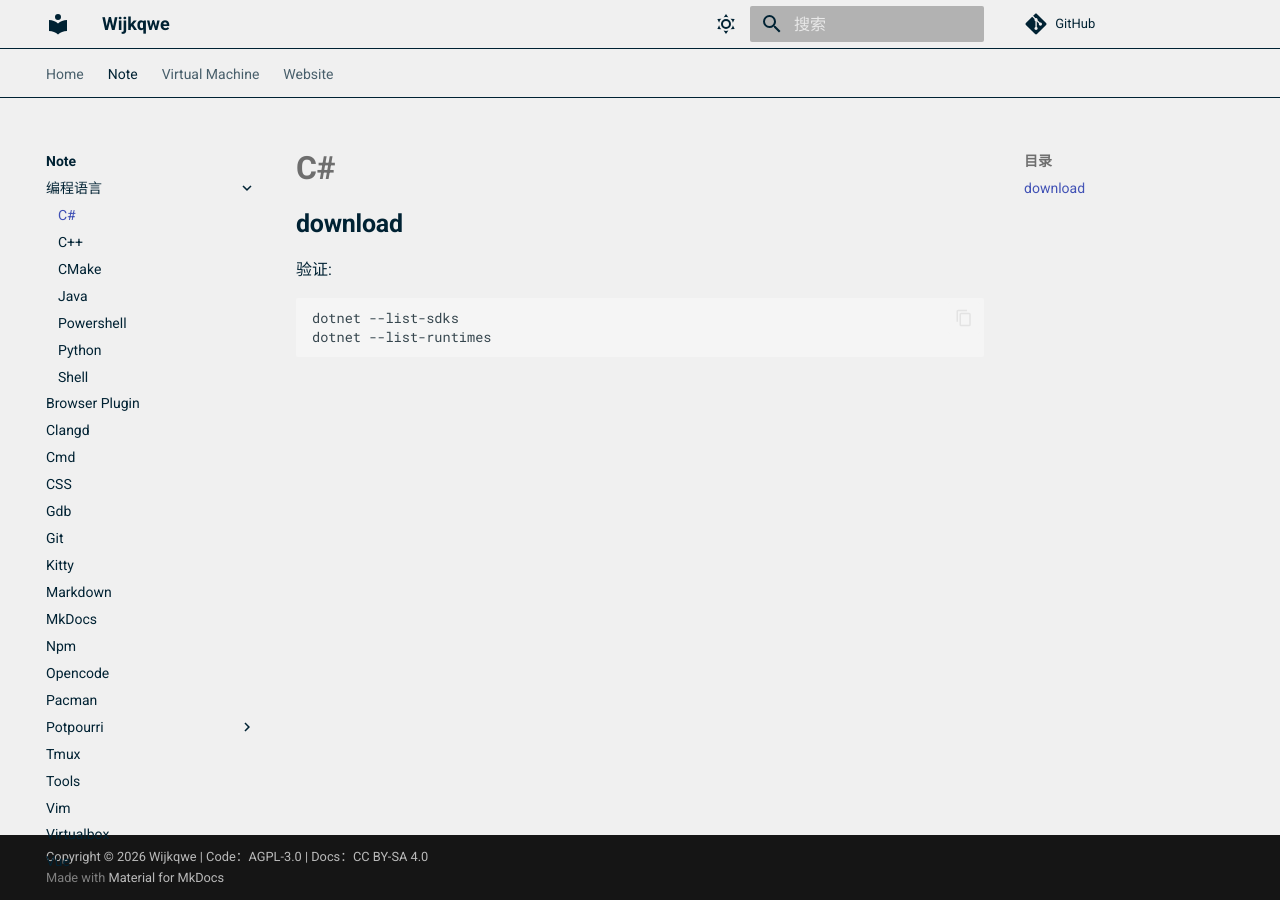
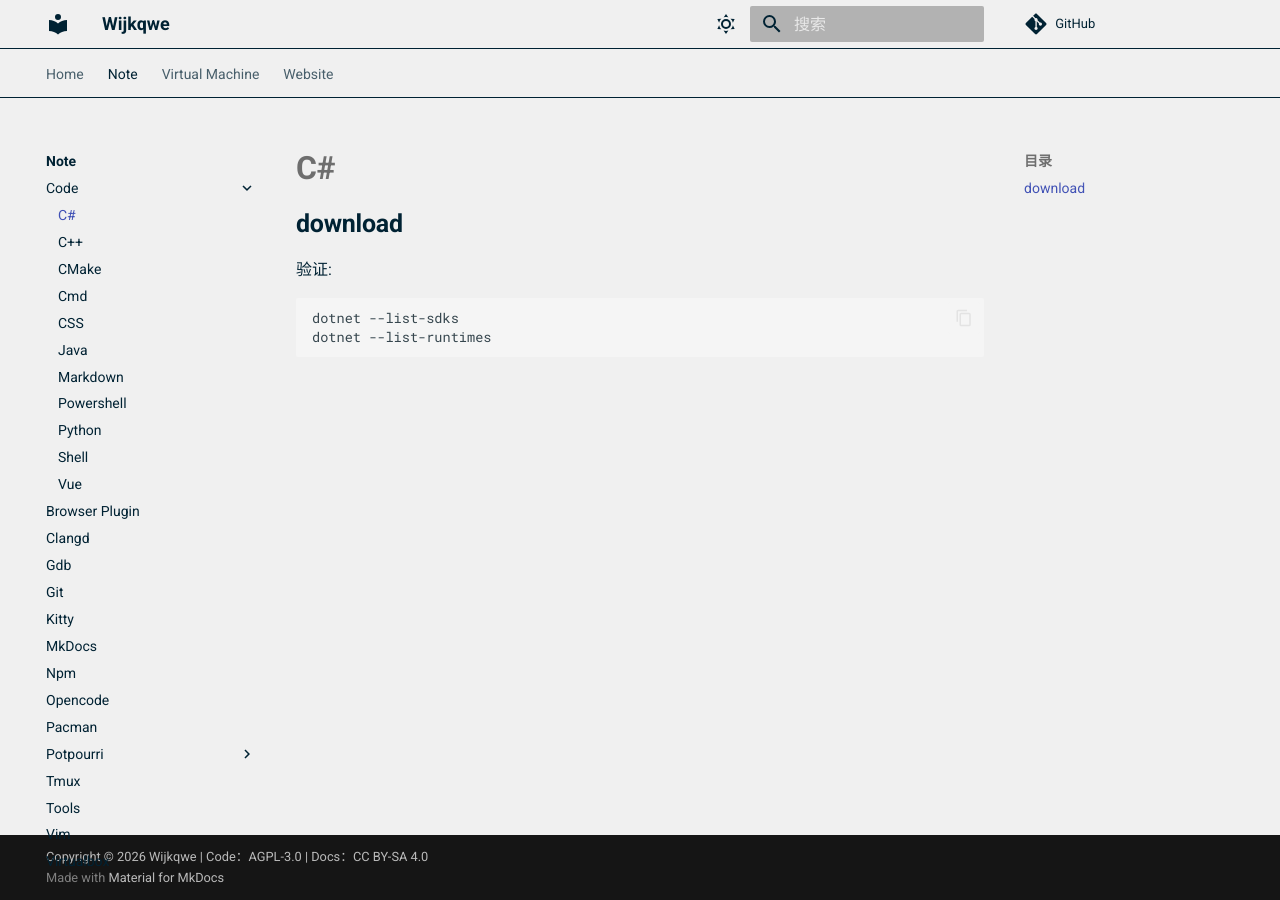
Before and after one commit to Wijkqwe/Wijkqwe.github.io, an MkDocs documentation site: the page built from docs/note/c#.md, in a window 1280 px wide. Built offline with MkDocs 1.6.1 and Material for MkDocs 9.7.7, drawn with Linux system fonts in a browser that asks for light colours; comment, search, counter and statistics services are not loaded.

Commit message:
[note] 结构

```diff
--- a/mkdocs.yml
+++ b/mkdocs.yml
@@ -49,22 +49,23 @@ nav:
     - index.md
   - Note:
     - note/index.md
-    - 编程语言:
+    - Code:
       - C#: note/c#.md
       - C++: note/cpp.md
       - CMake: note/cmake.md
+      - Cmd: note/cmd.md
+      - CSS: note/css.md
       - Java: note/java.md
+      - Markdown: note/markdown.md
       - Powershell: note/powershell.md
       - Python: note/python.md
       - Shell: note/shell.md
+      - Vue: note/vue.md
     - Browser Plugin: note/browser_plugin.md
     - Clangd: note/clangd.md
-    - Cmd: note/cmd.md
-    - CSS: note/css.md
     - Gdb: note/gdb.md
     - Git: note/git.md
     - Kitty: note/kitty.md
-    - Markdown: note/markdown.md
     - MkDocs: note/mkdocs.md
     - Npm: note/npm.md
     - Opencode: note/opencode.md
@@ -83,7 +84,6 @@ nav:
     - Tools: note/tools.md
     - Vim: note/vim.md
     - Virtualbox: note/virtualbox.md
-    - Vue: note/vue.md
     # - 编译原理: note/编译原理.md
     # - 体系结构: note/体系结构.md
   - Virtual Machine:
```
